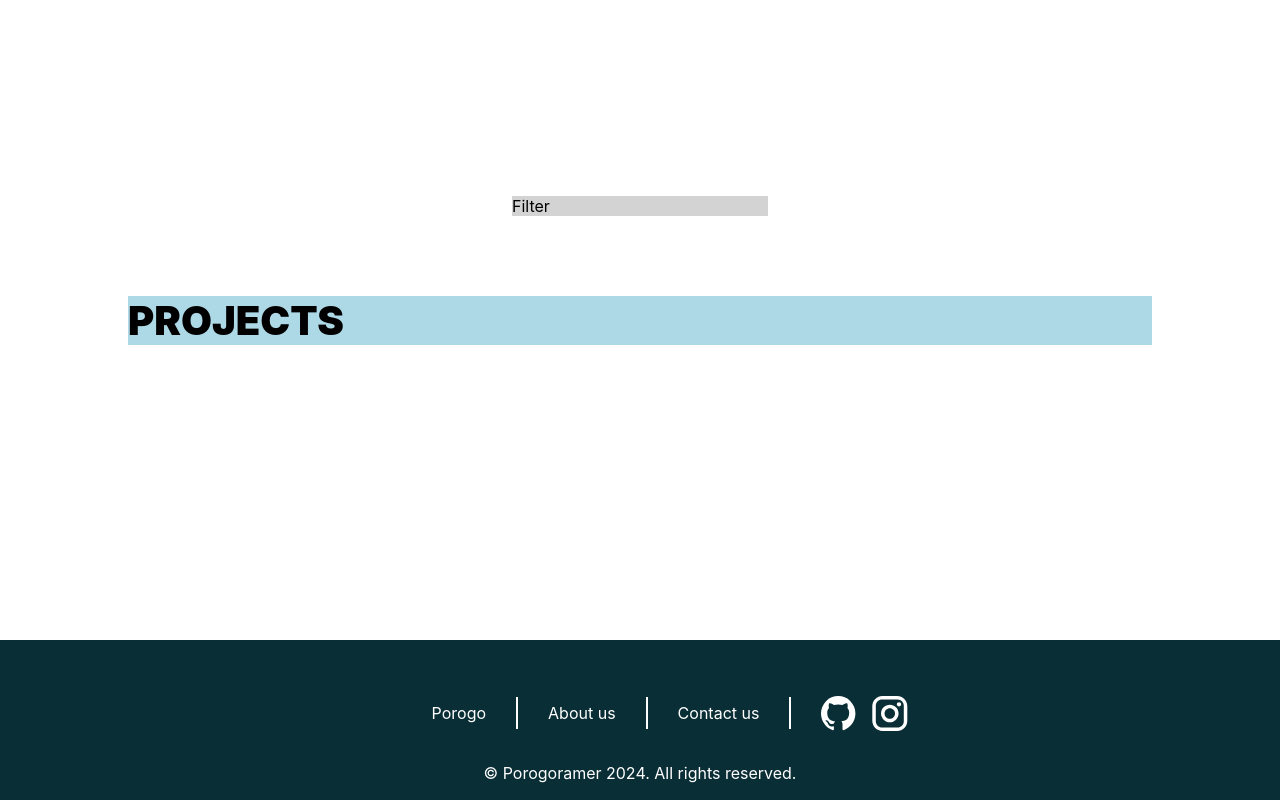
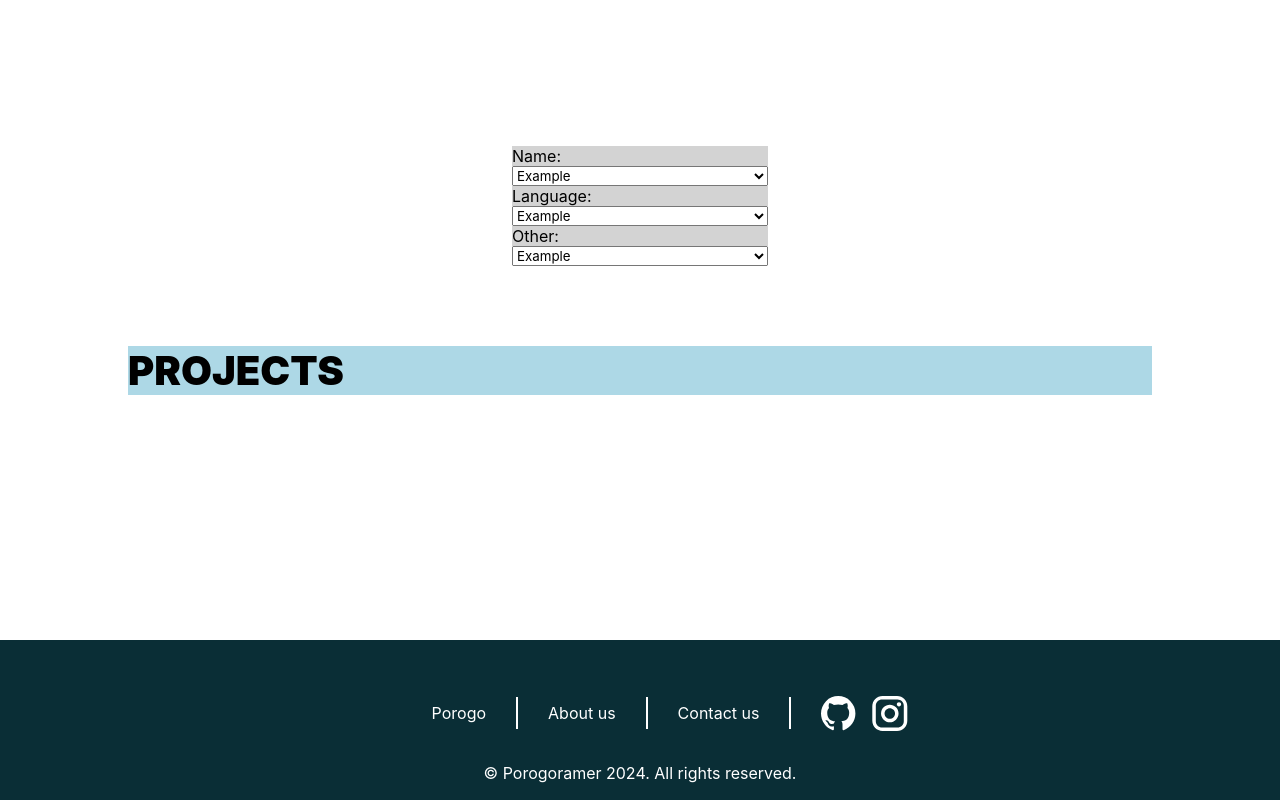
Before and after one commit to Porogoramer/porogoramer.com, a React app in the folder porogo/frontend/: page /projects in a window 1280 px wide. Shown: the part 900-1700 px from the top of the page. Built offline with nearby package versions, Linux system fonts and the light colour scheme; the HTML template or start-up script is replaced by a standard one.

Commit message:
Refactor: Removed react-collapsable from npm

```diff
--- a/porogo/frontend/package.json
+++ b/porogo/frontend/package.json
@@ -38,6 +38,7 @@
     "jest": "^29.7.0",
     "jest-junit": "^16.0.0",
     "npm": "^10.8.1",
+    "react-icons": "^5.3.0",
     "react-test-renderer": "^18.3.1",
     "sass": "^1.79.5",
     "sass-loader": "^16.0.2",
@@ -54,7 +55,6 @@
     "@testing-library/user-event": "^14.5.2",
     "jest-environment-jsdom": "^29.7.0",
     "react": "^18.3.1",
-    "react-collapsible": "^2.10.0",
     "react-dom": "^18.3.1",
     "react-router-dom": "^6.23.1",
     "swiper": "^11.1.14"
--- a/porogo/frontend/src/components/views/Projects.tsx
+++ b/porogo/frontend/src/components/views/Projects.tsx
@@ -1,5 +1,4 @@
 import React from 'react';
-import Collapsible from 'react-collapsible';
 import {Swiper, SwiperSlide} from 'swiper/react';
 import { Navigation, Pagination, A11y, Autoplay, EffectFade } from 'swiper/modules';
 import 'swiper/css';
@@ -29,7 +28,6 @@ export default function Projects() {
         </section>
         <section className='bottom-content'>
             <div id='filter'>
-                <Collapsible trigger={'Filter'}>
                 <label htmlFor="name">Name: </label>
                 <select name="name">
                     <option value={'example'}>Example</option>
@@ -42,7 +40,6 @@ export default function Projects() {
                 <select name="other">
                     <option value={'example'}>Example</option>
                 </select>
-                </Collapsible>
             </div>
             <div id='projects'>
                 <h1>PROJECTS</h1>
```
Also changed, not shown: 1 other file (tests, documents, lock files or other folders). Lines whose indentation alone changed are shown as unchanged.
